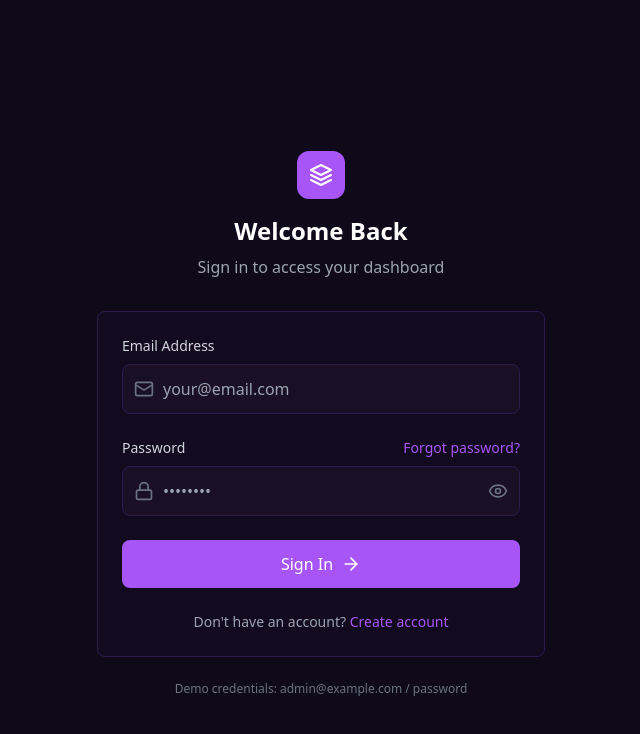
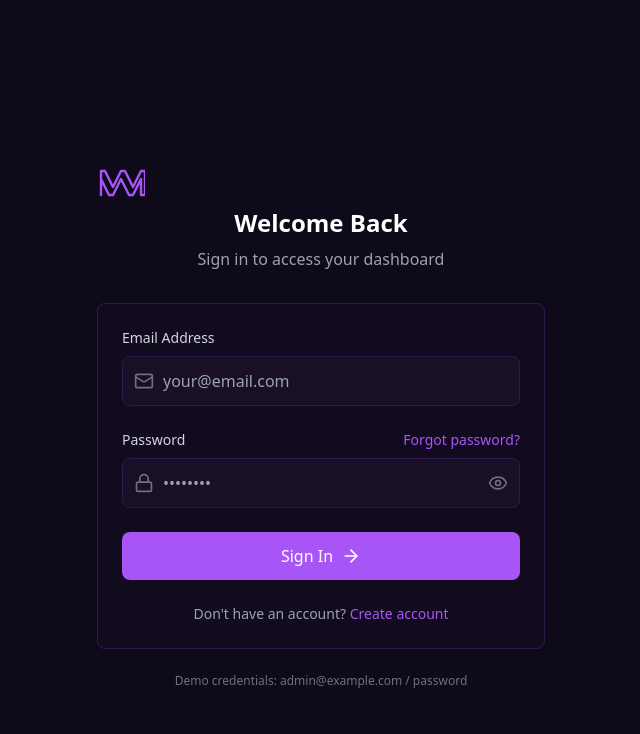
Before and after one commit to MehediMehad/Portfolio-Dashboard, a Next.js app: page /login in a window 1280 px wide. Shown: the top 734 px of the page, without its empty margins (319-959 px from the left). Built offline with nearby package versions, Linux system fonts and the light colour scheme; no server answers.

Commit message:
Update metadata title and adjust Sidebar links for improved navigation

```diff
--- a/src/app/(DashboardLayout)/layout.tsx
+++ b/src/app/(DashboardLayout)/layout.tsx
@@ -15,7 +15,7 @@ const geistMono = Geist_Mono({
 });
 
 export const metadata: Metadata = {
-  title: "Create Next App",
+  title: "Mehedi Mehad",
   description: "Generated by create next app",
 };
 
--- a/src/app/layout.tsx
+++ b/src/app/layout.tsx
@@ -15,7 +15,7 @@ const geistMono = Geist_Mono({
 });
 
 export const metadata: Metadata = {
-  title: "Create Next App",
+  title: "Mehedi Mehad",
   description: "Generated by create next app",
 };
 
--- a/src/app/login/page.tsx
+++ b/src/app/login/page.tsx
@@ -61,7 +61,7 @@ export default function LoginPage() {
       <div className="w-full max-w-md">
         {/* Logo and heading */}
         <div className="text-center mb-8">
-          <Link href="/" className="inline-block mb-4">
+          {/* <Link href="/" className="inline-block mb-4">
             <div className="flex items-center justify-center">
               <div className="bg-[#a855f7] p-3 rounded-xl">
                 <svg
@@ -96,6 +96,23 @@ export default function LoginPage() {
                 </svg>
               </div>
             </div>
+          </Link> */}
+          <Link href="/" className="text-textPrimary">
+            <svg
+              width="48"
+              height="48"
+              viewBox="0 0 120 100"
+              fill="none"
+              xmlns="http://www.w3.org/2000/svg"
+            >
+              <path
+                d="M10 80V20H20L40 60L60 20H70L90 60L110 20H120V80H110V40L90 80H80L60 40L40 80H30L10 40V80H10Z"
+                stroke="currentColor"
+                strokeWidth="6"
+                strokeLinecap="round"
+                strokeLinejoin="round"
+              />
+            </svg>
           </Link>
           <h1 className="text-white text-2xl font-bold">Welcome Back</h1>
           <p className="text-gray-400 mt-2">Sign in to access your dashboard</p>
--- a/src/components/shared/Sidebar.tsx
+++ b/src/components/shared/Sidebar.tsx
@@ -6,7 +6,7 @@ import {
   Briefcase,
   BookOpen,
   Mail,
-  Settings,
+  // Settings,
   LogOut,
 } from "lucide-react";
 import { usePathname, useRouter } from "next/navigation";
@@ -37,7 +37,7 @@ const Sidebar = () => {
     <>
       <aside className="w-64 bg-[#120b20] border-r border-[#2d1b4d] hidden max-h-screen sticky top-0 md:block">
         <div className="p-6">
-          <Link href="/" className="flex items-center gap-2 text-[#a855f7]">
+          {/* <Link href="/" className="flex items-center gap-2 text-[#a855f7]">
             <svg
               width="30"
               height="30"
@@ -68,6 +68,23 @@ const Sidebar = () => {
               />
             </svg>
             <span className="font-bold text-lg">Portfolio Admin</span>
+          </Link> */}
+          <Link href="/" className="flex items-center gap-2 text-[#a855f7]">
+            <svg
+              width="48"
+              height="48"
+              viewBox="0 0 120 100"
+              fill="none"
+              xmlns="http://www.w3.org/2000/svg"
+            >
+              <path
+                d="M10 80V20H20L40 60L60 20H70L90 60L110 20H120V80H110V40L90 80H80L60 40L40 80H30L10 40V80H10Z"
+                stroke="currentColor"
+                strokeWidth="6"
+                strokeLinecap="round"
+                strokeLinejoin="round"
+              />
+            </svg>
           </Link>
         </div>
 
@@ -124,7 +141,7 @@ const Sidebar = () => {
             <p className="text-gray-400 text-xs uppercase font-medium">Other</p>
           </div>
 
-          <Link
+          {/* <Link
             href="/settings"
             className={`flex items-center gap-3 px-6 py-3 hover:bg-[#1a1025] transition-colors ${
               path === "/settings" &&
@@ -133,7 +150,7 @@ const Sidebar = () => {
           >
             <Settings size={18} />
             <span className="text-gray-400 hover:text-white">Settings</span>
-          </Link>
+          </Link> */}
 
           <Link
             href="/"
```
